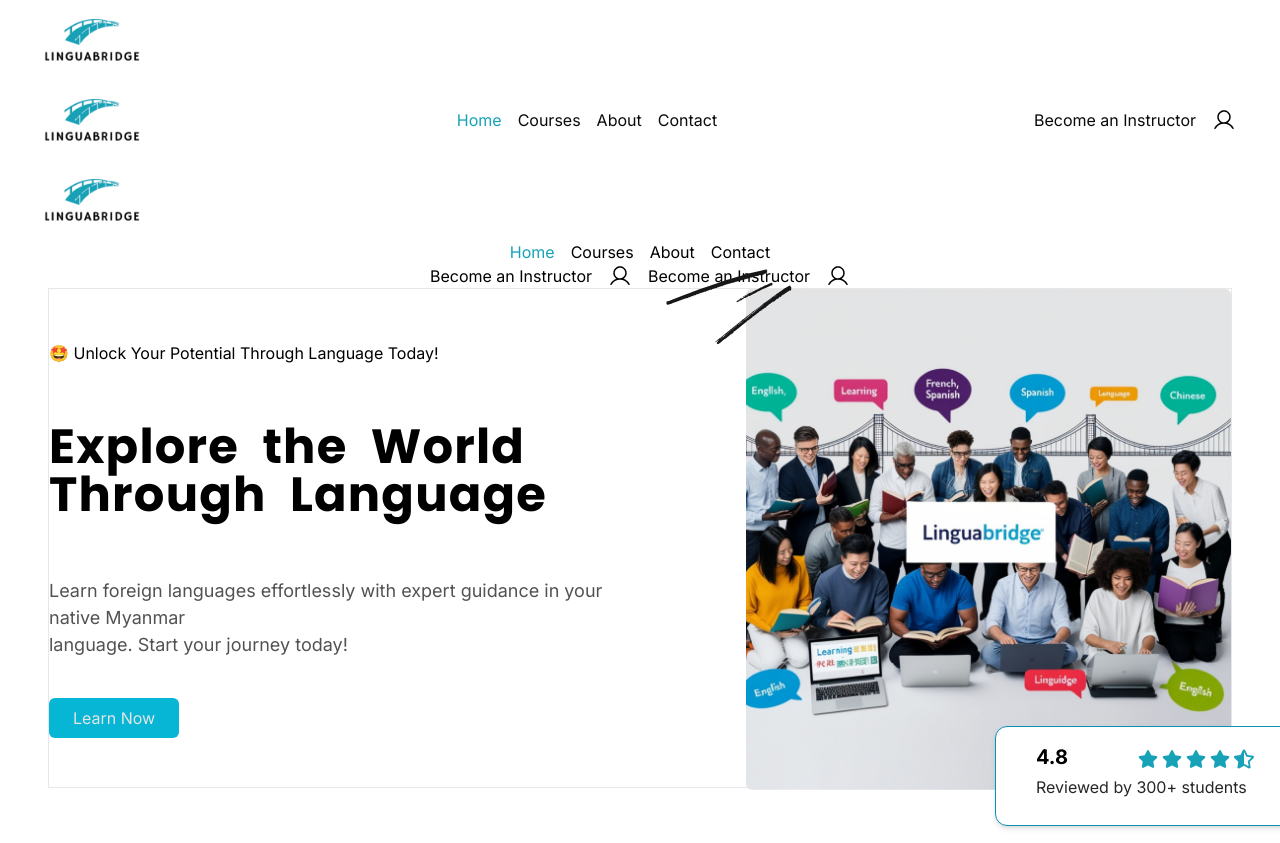
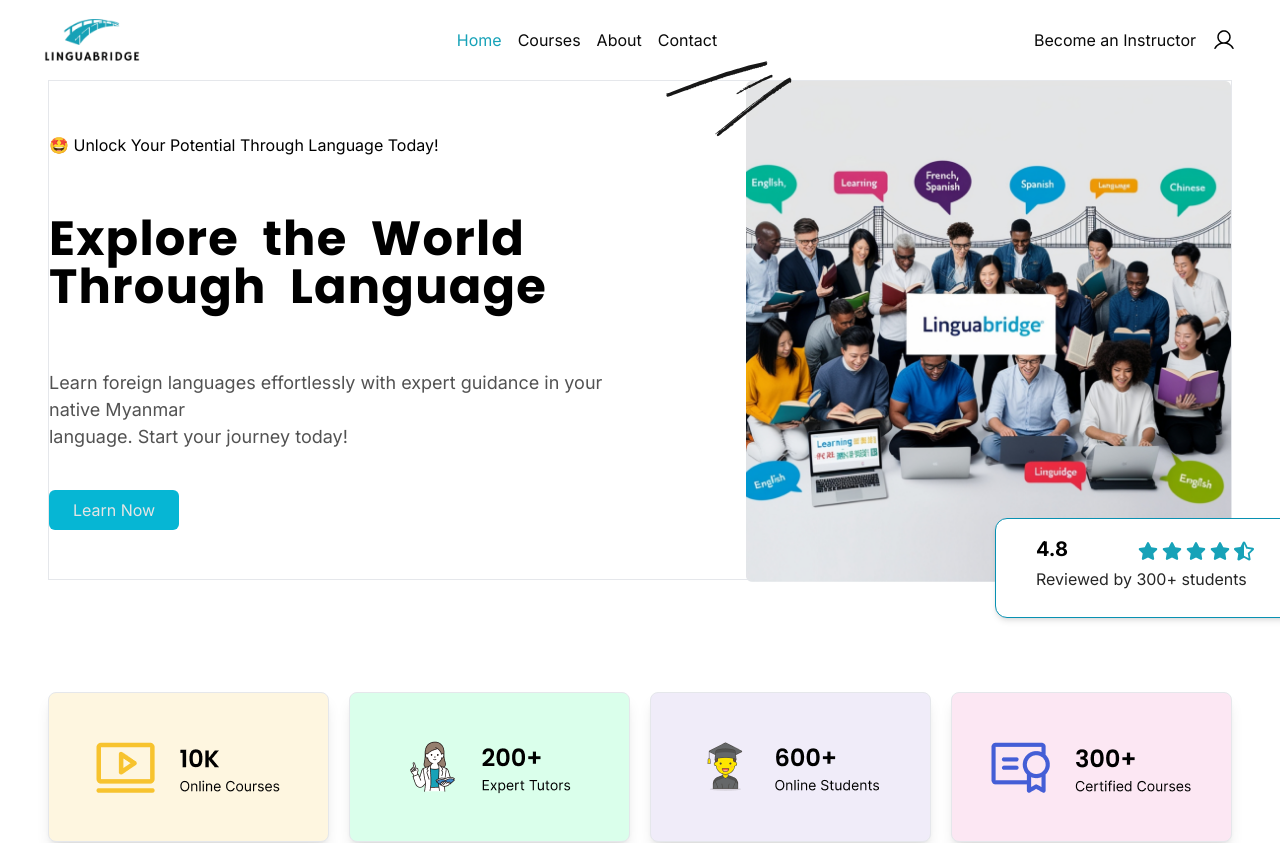
Before and after one commit to Yehtetaung158/mcf10_mcp7_linguabridge, a React (Vite) app: page / in a window 1280 px wide. Shown: the top 843 px of the page. Built offline with nearby package versions, Linux system fonts and the light colour scheme; a web font is replaced by a local one.

Commit message:
feat:fix big bugs

```diff
--- a/src/components/Header.jsx
+++ b/src/components/Header.jsx
@@ -34,50 +34,12 @@
         <Link to="/" className="size-24 flex items-center justify-center">
           <Logo theme={"dark"} />
         </Link>
-      </div>
-      <div className="gap-4 items-center justify-center hidden md:flex"></div>
-
-      <nav className="flex justify-between items-center text-neutral-900 px-2  h-[80px]">
-        <Link to="/" className=" size-24 flex items-center justify-center ">
-          <Logo theme={"dark"} />
-        </Link>
-
-        <div className=" gap-4 items-center mx-auto justify-center hidden md:flex">
+        <div className="gap-4 items-center justify-center hidden md:flex">
           <NavLink to="/">Home</NavLink>
           <NavLink to="/courses">Courses</NavLink>
           <NavLink to="/about">About</NavLink>
           <NavLink to="/contact">Contact</NavLink>
         </div>
-
-        <div className=" flex gap-4 items-center justify-center">
-          <NavLink to="/become-an-instructor" className=" hidden md:flex">
-            Become an Instructor
-          </NavLink>
-          <div className=" flex gap-2 items-center justify-center relative">
-            <button>
-              <img src={userIccon} alt="userIcon" />
-            </button>
-            <button className=" md:hidden" onClick={() => setOpen(!open)}>
-              <img src={menuIcon} alt="menuIcon" />
-            </button>
-            {open && <Driopdwon setOpen={setOpen} />}
-          </div>
-        </div>
-      </nav>
-
-      <nav className=" w-full">
-        <div className="flex justify-between items-center text-neutral-900 px-2  h-[80px] max-w-[1208px] mx-auto">
-          <Link to="/" className=" size-24 flex items-center justify-center ">
-            <Logo theme={"dark"} />
-          </Link>
-        </div>
-        <div className=" gap-4 items-center justify-center hidden md:flex">
-          <NavLink to="/">Home</NavLink>
-          <NavLink to="/courses">Courses</NavLink>
-          <NavLink to="/about">About</NavLink>
-          <NavLink to="/contact">Contact</NavLink>
-        </div>
-
         <div className="flex gap-4 items-center justify-center">
           <NavLink to="/become-an-instructor" className="hidden md:flex">
             Become an Instructor
@@ -99,23 +61,8 @@
               </div>
             )}
           </div>
-
-          <div className=" flex gap-4 items-center justify-center ">
-            <NavLink to="/become-an-instructor" className=" hidden md:flex">
-              Become an Instructor
-            </NavLink>
-            <div className=" flex gap-2 items-center justify-center relative">
-              <button>
-                <img src={userIccon} alt="userIcon" />
-              </button>
-              <button className=" md:hidden" onClick={() => setOpen(!open)}>
-                <img src={menuIcon} alt="menuIcon" />
-              </button>
-              {open && <Driopdwon setOpen={setOpen} />}
-            </div>
-          </div>
         </div>
-      </nav>
+      </div>
     </nav>
   );
 };
```
